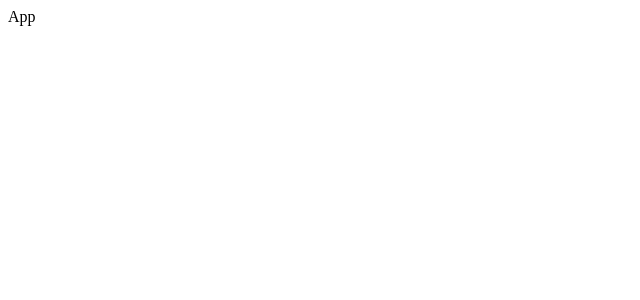
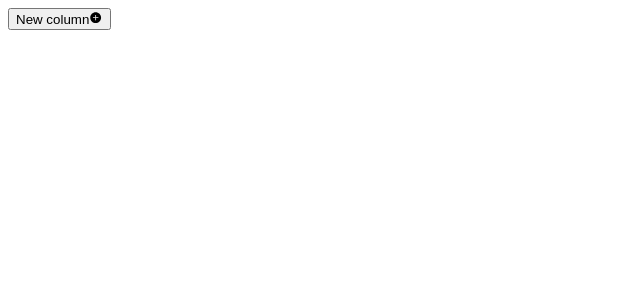
Before and after one commit to jumistrandberg/react-kanban, a React (Vite) app: page / in a window 1280 px wide. Shown: the top 300 px of the page, without its empty margins (0-640 px from the left). Built offline with nearby package versions, Linux system fonts and the light colour scheme.

Commit message:
creating new columns maybe works? Added react icons

```diff
--- a/package.json
+++ b/package.json
@@ -13,6 +13,7 @@
     "react": "^18.2.0",
     "react-beautiful-dnd": "^13.1.1",
     "react-dom": "^18.2.0",
+    "react-icons": "^5.0.1",
     "react-router-dom": "^6.22.3",
     "use-local-storage": "^3.0.0"
   },
--- a/src/App.jsx
+++ b/src/App.jsx
@@ -1,9 +1,12 @@
-import React from 'react'
+import React from "react";
+import Board from "./components/Board";
 
 const App = () => {
   return (
-    <div>App</div>
-  )
-}
+    <>
+      <Board />
+    </>
+  );
+};
 
-export default App
+export default App;
--- a/src/components/Board.jsx
+++ b/src/components/Board.jsx
@@ -1,9 +1,45 @@
-import React from 'react'
+import React, { useState } from "react";
+import { IoIosAddCircle } from "react-icons/io";
+import Column from "./Column";
 
 const Board = () => {
+  const [columns, setColumns] = useState([]);
+  console.log(columns);
+
   return (
-    <div>Board</div>
-  )
-}
+    <>
+      <div className="board">
+        <div className="columns-output-container">
+          {columns.map((col, index) => (
+            <Column key={index} column={col} />
+          ))}
+        </div>
+        <button
+          className="new-col-btn"
+          onClick={() => {
+            handleCreateColumn();
+          }}
+          aria-label="Add new column"
+        >
+          <span>New column</span>
+          <IoIosAddCircle />
+        </button>
+      </div>
+    </>
+  );
 
-export default Board
+  function handleCreateColumn() {
+    setColumns(prevColumns => {
+      // Column to add
+      const columnAdd = {
+        id: prevColumns.length + 1,
+        title: `Column ${prevColumns.length + 1}`,
+      };
+      // Return the updated columns array with the new column
+      return [...prevColumns, columnAdd];
+    });
+  }
+
+};
+
+export default Board;
--- a/src/components/Column.jsx
+++ b/src/components/Column.jsx
@@ -1,23 +1,11 @@
-import React from 'react'
-import { Droppable } from 'react-beautiful-dnd'
-import Card from './Card'
+import React from "react";
 
-const Column = ({ title, cards }) => {
+const Column = ({ column }) => {
   return (
-    <div>
-      <h3>{title}</h3>
-      <Droppable droppableId={title}>
-        {(provided) => (
-          <div ref={provided.innerRef} {...provided.droppableProps}>
-            {cards.map((card, index) => (
-              <Card key={card} card={card} index={index} />
-            ))}
-            {provided.placeholder}
-          </div>
-        )}
-      </Droppable>
-    </div>
-  )
-}
+    <>
+      <div>{column.title}</div>
+    </>
+  );
+};
 
-export default Column
+export default Column;
```
Also changed, not shown: src/components/Card.jsx (+10 -14 lines), 1 other file (tests, documents, lock files or other folders).
